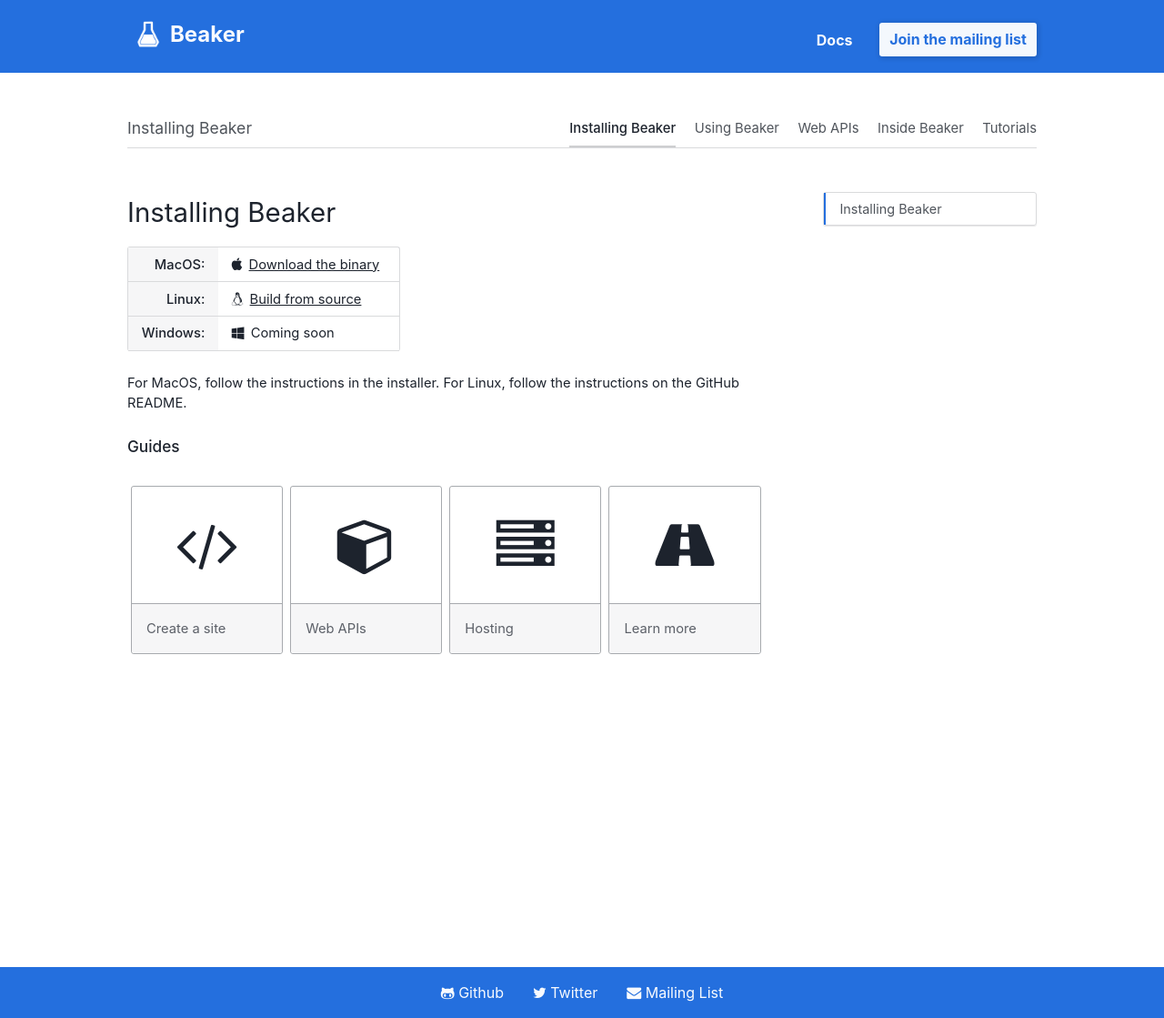
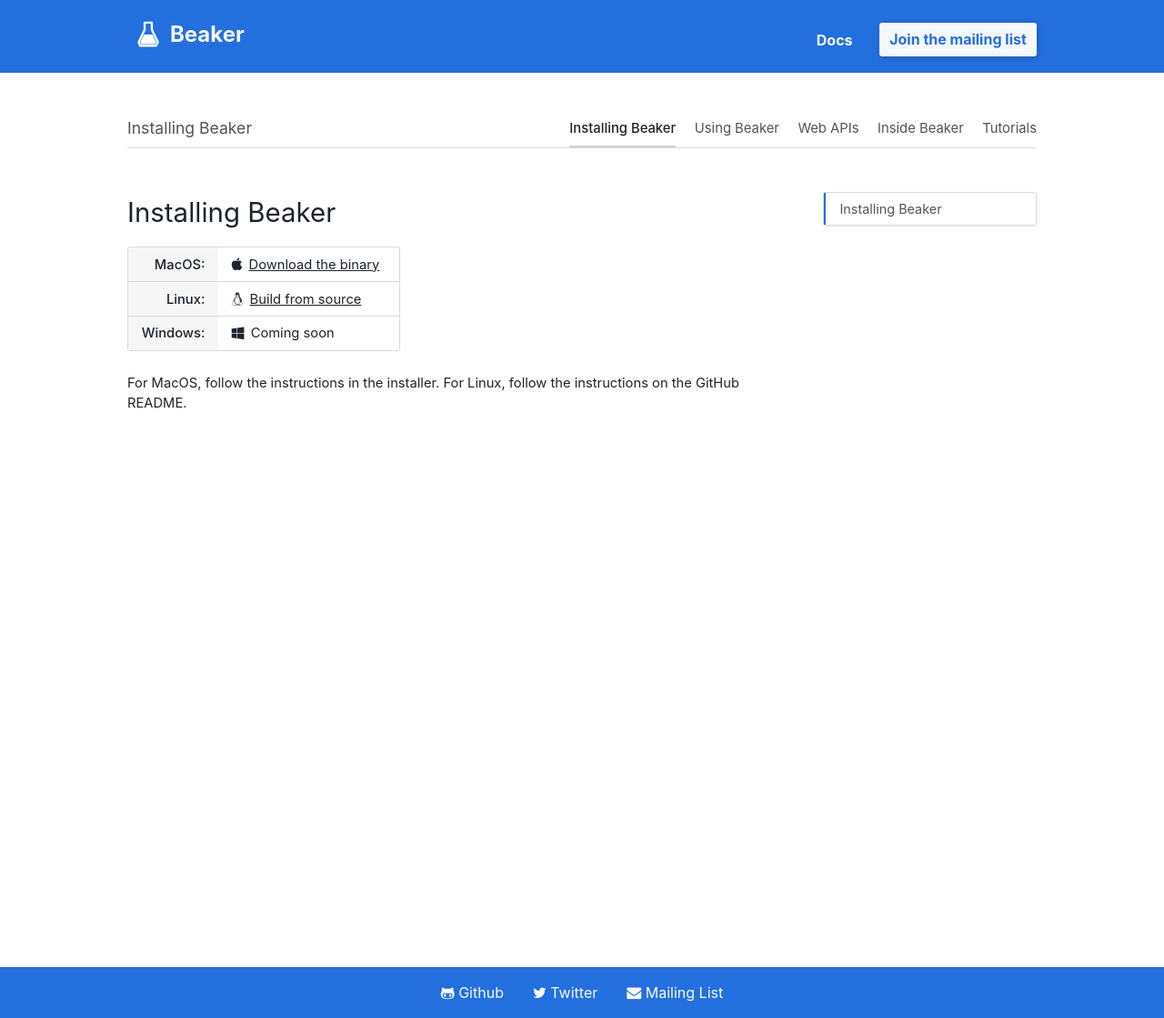
Before and after one commit to beakerbrowser/beakerbrowser.com, a Jekyll site: the page built from _docs/install.md, in a window 1280 px wide. Shown: the whole page at 91% size. Built offline with Jekyll 4.4.1, drawn with Linux system fonts in a browser that asks for light colours.

Commit message:
Remove old guides from the install page

```diff
--- a/_docs/install.md
+++ b/_docs/install.md
@@ -30,24 +30,3 @@
 </table>
 
 For MacOS, follow the instructions in [the installer](https://download.beakerbrowser.net/download/latest/osx). For Linux, follow the instructions on the [GitHub README](https://github.com/beakerbrowser/beaker).
-
-### Guides
-
-<div class="card-group">
-  <div class="card card-with-icon card-inline-block">
-    <a href="./howto/create-a-site.html" class="fa fa-code card-icon"></a>
-    <span class="card-body">Create a site</span>
-  </div>
-  <div class="card card-with-icon card-inline-block">
-    <a href="./apis/by-example.html" class="fa fa-cube card-icon"></a>
-    <span class="card-body">Web APIs</span>
-  </div>
-  <div class="card card-with-icon card-inline-block">
-    <a href="./howto/host.html" class="fa fa-server card-icon"></a>
-    <span class="card-body">Hosting</span>
-  </div>
-  <div class="card card-with-icon card-inline-block">
-    <a href="./learn/philosophy.html" class="fa fa-road card-icon"></a>
-    <span class="card-body">Learn more</span>
-  </div>
-</div>
```
